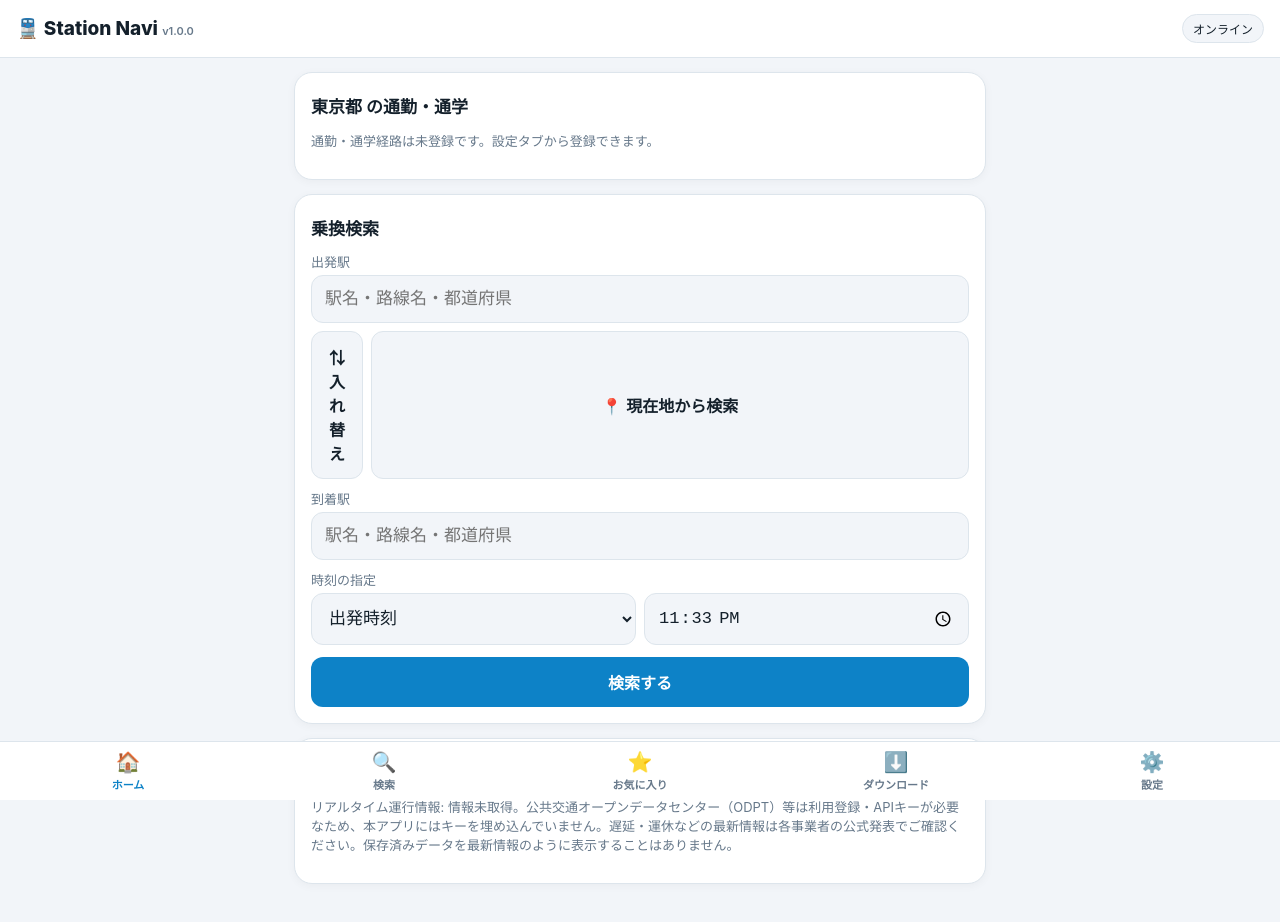
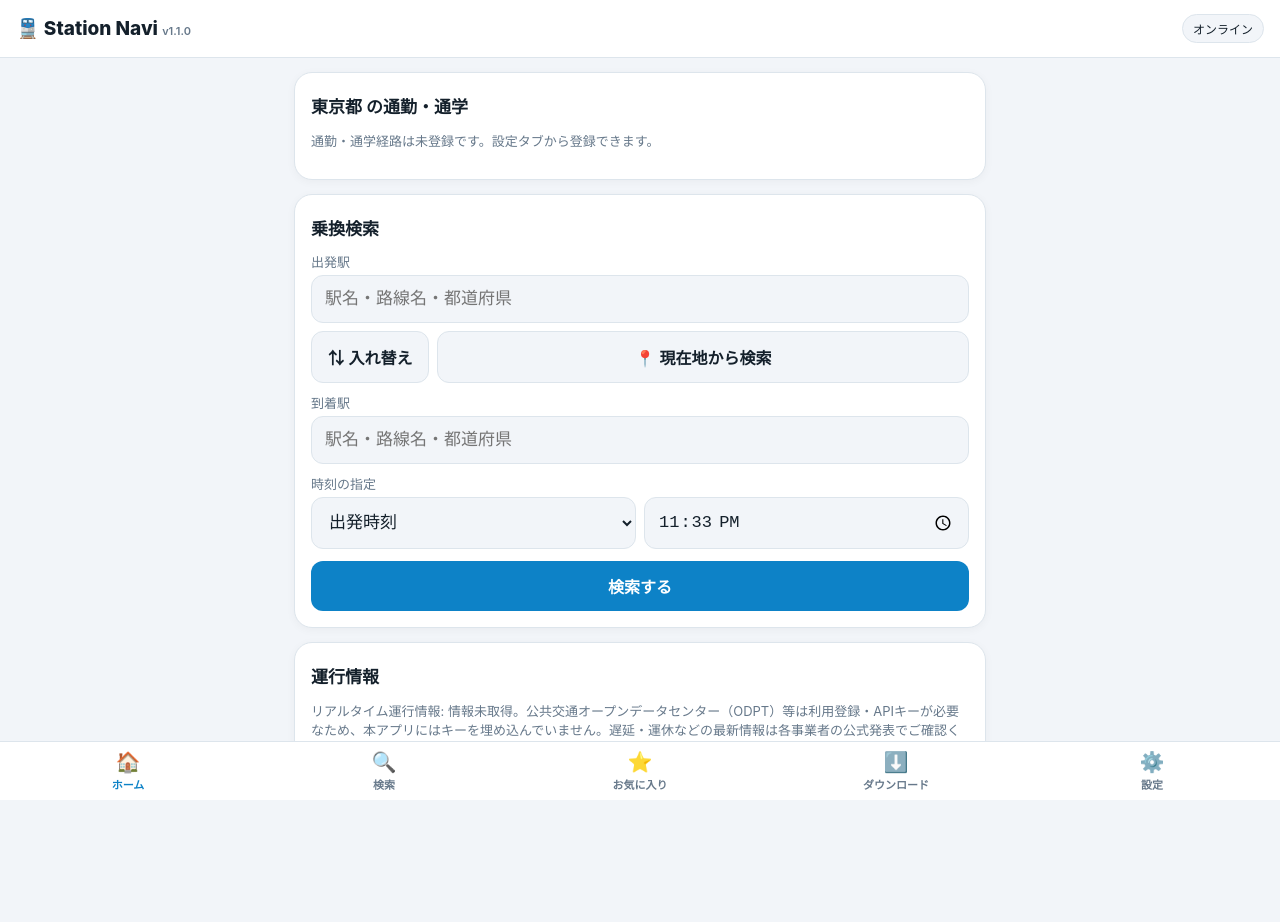
Before and after one commit to nmlyz/station-navi, a plain HTML site: page index.html in a window 1280 px wide. Both pictures are taken after a click on the button "設定して始める". Drawn offline with Linux system fonts and the light colour scheme.

Commit message:
Station Navi v1.1.0

```diff
--- a/css/style.css
+++ b/css/style.css
@@ -15,7 +15,8 @@ input,select{width:100%;font-size:17px;padding:13px;border:1px solid var(--borde
 button{font-size:16px;border:0;border-radius:12px;padding:13px 16px;background:var(--accent);color:#fff;font-weight:700;cursor:pointer;min-height:48px}
 button.sub{background:var(--bg);color:var(--text);border:1px solid var(--border)} button.danger{background:#d33}
 button:active{opacity:.75}.row{display:flex;gap:8px}.row>*{flex:1}
-.swap{flex:0 0 52px!important}
+.swap{flex:0 0 118px!important;white-space:nowrap}
+.row{align-items:stretch}
 .suggest{border:1px solid var(--border);border-radius:12px;overflow:hidden;margin-top:4px}
 .suggest button{display:block;width:100%;text-align:left;background:var(--card);color:var(--text);border-radius:0;border-bottom:1px solid var(--border);font-weight:600;min-height:52px}
 .suggest small{display:block;color:var(--muted);font-weight:400}
@@ -33,6 +34,9 @@ button:active{opacity:.75}.row{display:flex;gap:8px}.row>*{flex:1}
 .modal .sheet{background:var(--card);border-radius:20px;padding:20px;max-width:640px;margin:20px auto}
 .toast{position:fixed;left:50%;transform:translateX(-50%);bottom:100px;z-index:60;background:#14202b;color:#fff;padding:12px 18px;border-radius:999px;font-size:14px}
 progress{width:100%;height:10px}
-.kv{display:flex;justify-content:space-between;padding:7px 0;border-bottom:1px solid var(--border);font-size:14px}
+.kv{display:flex;justify-content:space-between;gap:12px;padding:7px 0;border-bottom:1px solid var(--border);font-size:14px}
+.kv>span:first-child{flex:0 0 auto}
+.kv>span:last-child{text-align:right;word-break:break-word}
+.lineslist{font-size:14px;line-height:1.7;padding:6px 0;border-bottom:1px solid var(--border)}
 .switch{display:flex;justify-content:space-between;align-items:center;padding:12px 0;border-bottom:1px solid var(--border)}
 .switch input{width:auto;transform:scale(1.4)}
--- a/data/packs/kanto.json
+++ b/data/packs/kanto.json
@@ -8,7 +8,7 @@
   "埼玉県",
   "千葉県"
  ],
- "version": "1.0.0",
+ "version": "1.1.0",
  "updated": "2026-11-24",
  "source": "各事業者公開の路線図・停車駅案内をもとに駅順・停車種別のみを収録。時刻表・運賃・番線は未収録（情報未取得と表示）",
  "lines": [
@@ -2171,6 +2171,262 @@
      "min": 2
     }
    ]
+  },
+  {
+   "id": "nambu",
+   "name": "JR南武線",
+   "color": "#F68B1F",
+   "operator": "JR東日本",
+   "types": [
+    {
+     "name": "快速",
+     "stops": [
+      "川崎",
+      "鹿島田",
+      "武蔵小杉",
+      "武蔵中原",
+      "武蔵新城",
+      "武蔵溝ノ口",
+      "登戸",
+      "稲田堤",
+      "稲城長沼",
+      "府中本町",
+      "分倍河原",
+      "立川"
+     ]
+    },
+    {
+     "name": "各駅停車",
+     "stops": "all"
+    }
+   ],
+   "through": {},
+   "stations": [
+    {
+     "name": "川崎",
+     "min": 0,
+     "lat": 35.531,
+     "lon": 139.697
+    },
+    {
+     "name": "尻手",
+     "min": 2
+    },
+    {
+     "name": "矢向",
+     "min": 2
+    },
+    {
+     "name": "鹿島田",
+     "min": 2
+    },
+    {
+     "name": "平間",
+     "min": 2
+    },
+    {
+     "name": "向河原",
+     "min": 2
+    },
+    {
+     "name": "武蔵小杉",
+     "min": 2,
+     "lat": 35.576,
+     "lon": 139.66
+    },
+    {
+     "name": "武蔵中原",
+     "min": 2
+    },
+    {
+     "name": "武蔵新城",
+     "min": 2
+    },
+    {
+     "name": "武蔵溝ノ口",
+     "min": 2
+    },
+    {
+     "name": "津田山",
+     "min": 2
+    },
+    {
+     "name": "久地",
+     "min": 2
+    },
+    {
+     "name": "宿河原",
+     "min": 2
+    },
+    {
+     "name": "登戸",
+     "min": 2
+    },
+    {
+     "name": "中野島",
+     "min": 2,
+     "lat": 35.631,
+     "lon": 139.549
+    },
+    {
+     "name": "稲田堤",
+     "min": 2
+    },
+    {
+     "name": "矢野口",
+     "min": 2
+    },
+    {
+     "name": "稲城長沼",
+     "min": 2
+    },
+    {
+     "name": "南多摩",
+     "min": 2
+    },
+    {
+     "name": "府中本町",
+     "min": 2
+    },
+    {
+     "name": "分倍河原",
+     "min": 2
+    },
+    {
+     "name": "西府",
+     "min": 2
+    },
+    {
+     "name": "谷保",
+     "min": 2
+    },
+    {
+     "name": "矢川",
+     "min": 2
+    },
+    {
+     "name": "西国立",
+     "min": 2
+    },
+    {
+     "name": "立川",
+     "min": 2
+    }
+   ]
+  },
+  {
+   "id": "hibiya",
+   "name": "東京メトロ日比谷線",
+   "color": "#B5C0C8",
+   "operator": "東京メトロ",
+   "types": [
+    {
+     "name": "各駅停車",
+     "stops": "all"
+    }
+   ],
+   "through": {
+    "北千住": [
+     "北千住",
+     "北越谷方面（東武線直通）",
+     "東武動物公園方面（東武線直通）",
+     "南栗橋方面（東武線直通）"
+    ]
+   },
+   "stations": [
+    {
+     "name": "中目黒",
+     "min": 0,
+     "lat": 35.644,
+     "lon": 139.699
+    },
+    {
+     "name": "恵比寿",
+     "min": 2
+    },
+    {
+     "name": "広尾",
+     "min": 2
+    },
+    {
+     "name": "六本木",
+     "min": 2
+    },
+    {
+     "name": "虎ノ門ヒルズ",
+     "min": 2
+    },
+    {
+     "name": "神谷町",
+     "min": 2,
+     "lat": 35.663,
+     "lon": 139.745
+    },
+    {
+     "name": "霞ヶ関",
+     "min": 2
+    },
+    {
+     "name": "日比谷",
+     "min": 2
+    },
+    {
+     "name": "銀座",
+     "min": 2
+    },
+    {
+     "name": "東銀座",
+     "min": 2
+    },
+    {
+     "name": "築地",
+     "min": 2
+    },
+    {
+     "name": "八丁堀",
+     "min": 2
+    },
+    {
+     "name": "茅場町",
+     "min": 2
+    },
+    {
+     "name": "人形町",
+     "min": 2
+    },
+    {
+     "name": "小伝馬町",
+     "min": 2
+    },
+    {
+     "name": "秋葉原",
+     "min": 2
+    },
+    {
+     "name": "仲御徒町",
+     "min": 2
+    },
+    {
+     "name": "上野",
+     "min": 2
+    },
+    {
+     "name": "入谷",
+     "min": 2
+    },
+    {
+     "name": "三ノ輪",
+     "min": 2
+    },
+    {
+     "name": "南千住",
+     "min": 2
+    },
+    {
+     "name": "北千住",
+     "min": 2
+    }
+   ]
   }
  ]
 }
--- a/index.html
+++ b/index.html
@@ -10,11 +10,11 @@
 <link rel="manifest" href="manifest.json">
 <link rel="apple-touch-icon" href="assets/icons/icon-192.png">
 <link rel="icon" href="assets/icons/icon.svg" type="image/svg+xml">
-<link rel="stylesheet" href="css/style.css?v=1.0.0">
+<link rel="stylesheet" href="css/style.css?v=1.1.0">
 </head>
 <body>
 <header class="topbar">
-  <div class="brand">🚆 Station Navi <span class="ver">v1.0.0</span></div>
+  <div class="brand">🚆 Station Navi <span class="ver">v1.1.0</span></div>
   <div id="netBadge" class="badge">確認中</div>
 </header>
 <div id="offlineBar" class="offline-bar hidden"></div>
@@ -28,14 +28,14 @@
 </nav>
 <div id="setupModal" class="modal hidden"></div>
 <div id="toast" class="toast hidden"></div>
-<script src="js/database.js?v=1.0.0"></script>
-<script src="js/routing.js?v=1.0.0"></script>
-<script src="js/search.js?v=1.0.0"></script>
-<script src="js/gps.js?v=1.0.0"></script>
-<script src="js/settings.js?v=1.0.0"></script>
-<script src="js/commute.js?v=1.0.0"></script>
-<script src="js/updater.js?v=1.0.0"></script>
-<script src="js/offline.js?v=1.0.0"></script>
-<script src="js/app.js?v=1.0.0"></script>
+<script src="js/database.js?v=1.1.0"></script>
+<script src="js/routing.js?v=1.1.0"></script>
+<script src="js/search.js?v=1.1.0"></script>
+<script src="js/gps.js?v=1.1.0"></script>
+<script src="js/settings.js?v=1.1.0"></script>
+<script src="js/commute.js?v=1.1.0"></script>
+<script src="js/updater.js?v=1.1.0"></script>
+<script src="js/offline.js?v=1.1.0"></script>
+<script src="js/app.js?v=1.1.0"></script>
 </body>
 </html>
--- a/js/routing.js
+++ b/js/routing.js
@@ -7,6 +7,11 @@ function buildGraph(packs){
     l.stations.forEach((s,i)=>{ if(!stations.has(s.name)) stations.set(s.name,{name:s.name,lines:[],lat:s.lat,lon:s.lon,prefs:p.prefs});
       const st=stations.get(s.name); if(!st.lines.includes(l.id))st.lines.push(l.id); if(s.lat&&!st.lat){st.lat=s.lat;st.lon=s.lon;} });
   }));
+  // Walking transfer links between differently-named adjacent stations (real interchange pairs)
+  const LINKS=[["武蔵溝ノ口","溝の口",3],["仲御徒町","御徒町",4],["東銀座","銀座",3],["新御茶ノ水","御茶ノ水",3],["淡路町","小伝馬町",4]];
+  LINKS.forEach(([a,b,mins],i)=>{ if(!stations.has(a)||!stations.has(b))return;
+    const lid='walk-'+i; const wl={id:lid,name:'徒歩連絡',color:'#888888',operator:'徒歩',types:[{name:'徒歩',stops:'all'}],through:{},stations:[{name:a,min:0},{name:b,min:mins}]};
+    lines.set(lid,wl); [a,b].forEach(n=>{ if(!stations.get(n).lines.includes(lid)) stations.get(n).lines.push(lid); }); });
   return {stations,lines};
 }
 function findRoutes(graph,from,to,transferPenalty){
--- a/sw.js
+++ b/sw.js
@@ -1,5 +1,5 @@
-const VERSION='station-navi-v1.0.0';
-const SHELL=['./','index.html','css/style.css?v=1.0.0','js/database.js?v=1.0.0','js/routing.js?v=1.0.0','js/search.js?v=1.0.0','js/gps.js?v=1.0.0','js/settings.js?v=1.0.0','js/commute.js?v=1.0.0','js/updater.js?v=1.0.0','js/offline.js?v=1.0.0','js/app.js?v=1.0.0','manifest.json','data/manifest.json','assets/icons/icon.svg','assets/icons/icon-192.png','assets/icons/icon-512.png'];
+const VERSION='station-navi-v1.1.0';
+const SHELL=['./','index.html','css/style.css?v=1.1.0','js/database.js?v=1.1.0','js/routing.js?v=1.1.0','js/search.js?v=1.1.0','js/gps.js?v=1.1.0','js/settings.js?v=1.1.0','js/commute.js?v=1.1.0','js/updater.js?v=1.1.0','js/offline.js?v=1.1.0','js/app.js?v=1.1.0','manifest.json','data/manifest.json','assets/icons/icon.svg','assets/icons/icon-192.png','assets/icons/icon-512.png'];
 self.addEventListener('install',e=>{e.waitUntil(caches.open(VERSION).then(c=>c.addAll(SHELL)).then(()=>self.skipWaiting()));});
 self.addEventListener('activate',e=>{e.waitUntil(caches.keys().then(ks=>Promise.all(ks.filter(k=>k!==VERSION).map(k=>caches.delete(k)))).then(()=>self.clients.claim()));});
 self.addEventListener('fetch',e=>{ const url=new URL(e.request.url);
```
Also changed, not shown: js/app.js (+4 -3 lines), data/manifest.json, 1 other file.
